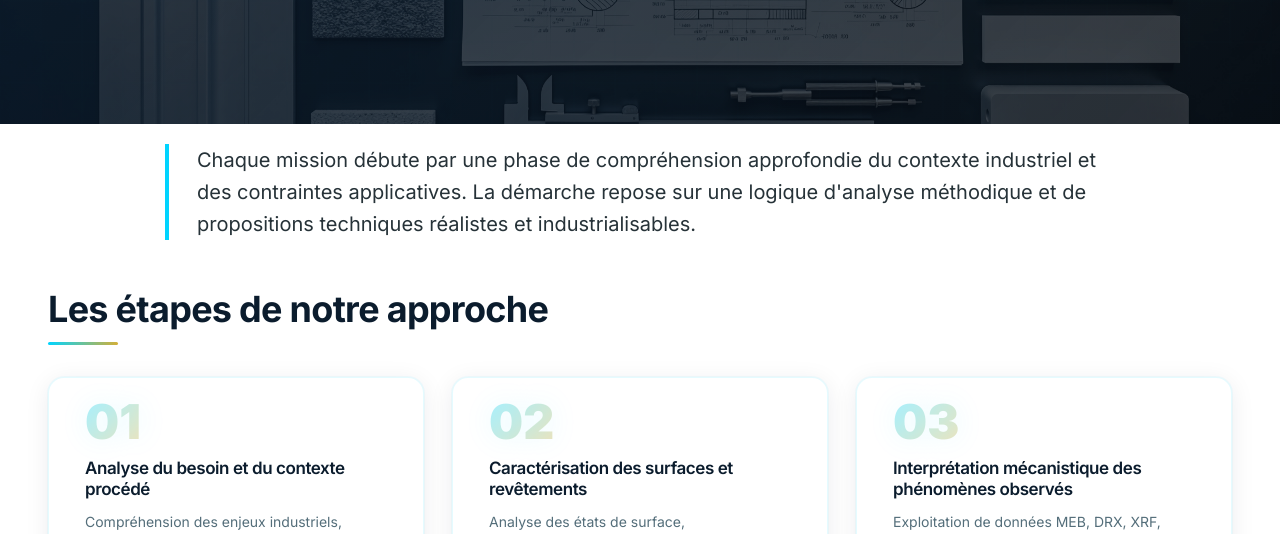
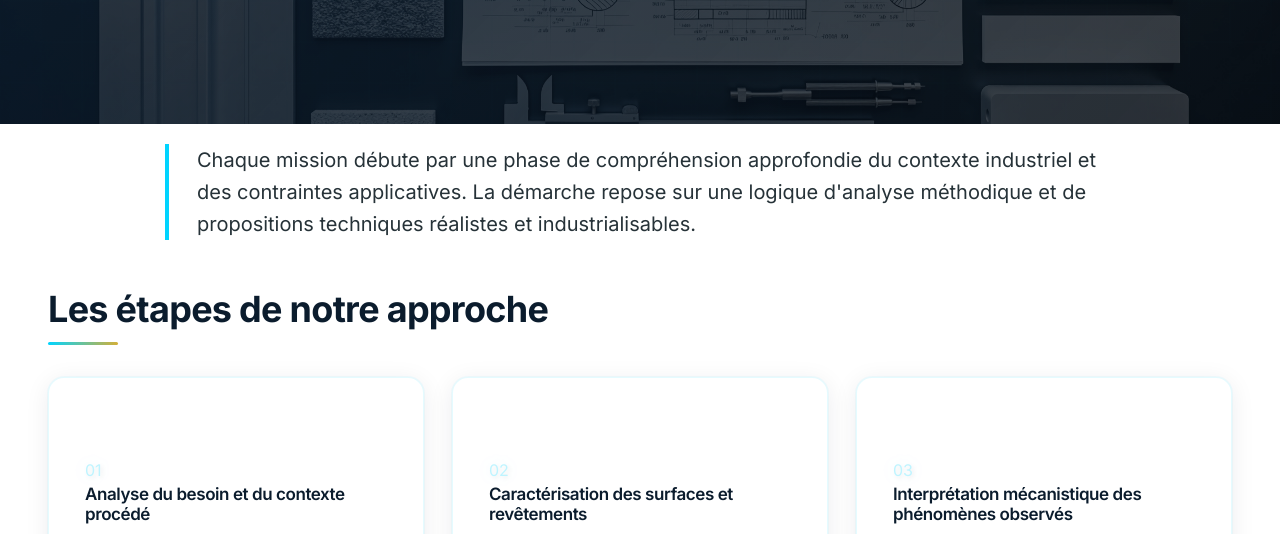
Before and after one commit to ADF-ops/SURFEXIA, a plain HTML site: page methodologie.html in a window 1280 px wide. Shown: the part 412-946 px from the top of the page. Drawn offline with Linux system fonts and the light colour scheme.

```diff
--- a/style.css
+++ b/style.css
@@ -600,20 +600,12 @@ p {
 }
 
 .step-number {
-  position: absolute;
-  top: 1.25rem;
-  left: 2.25rem;
-  font-size: 3rem;
-  font-weight: 900;
-  background: linear-gradient(135deg, var(--accent) 0%, var(--gold) 100%);
-  -webkit-background-clip: text;
-  -webkit-text-fill-color: transparent;
-  background-clip: text;
-  opacity: 0.35;
-  line-height: 1;
-  font-family: "Inter", monospace;
-  z-index: 1;
-  text-shadow: 0 0 30px rgba(0, 212, 255, 0.3);
+  color: var(--accent);  /* Cyan solide au lieu de dégradé transparent */
+  opacity: 0.25;
+  text-shadow:
+    0 0 20px rgba(0, 212, 255, 0.6),    /* Halo cyan moyen */
+    0 0 40px rgba(0, 212, 255, 0.4),    /* Halo cyan large */
+    2px 2px 4px rgba(0, 0, 0, 0.3);     /* Ombre portée pour contraste */
 }
 
 /* Offer Cards */
@@ -1054,8 +1046,7 @@ footer strong {
   }
 
    .card-step h3 {
-    margin-top: 0.75rem !important;
-  font-size: 1rem !important;
+    margin-top: 0.5rem;
   }
 
   .offer-card {
```
